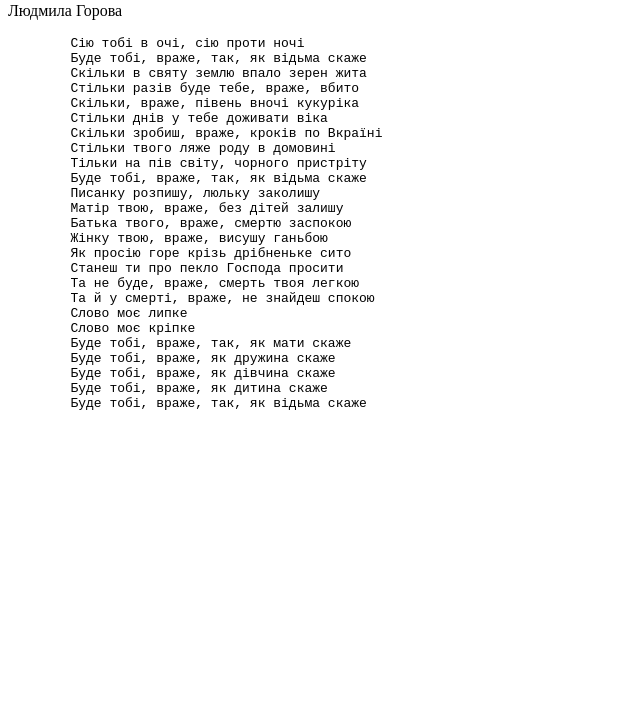
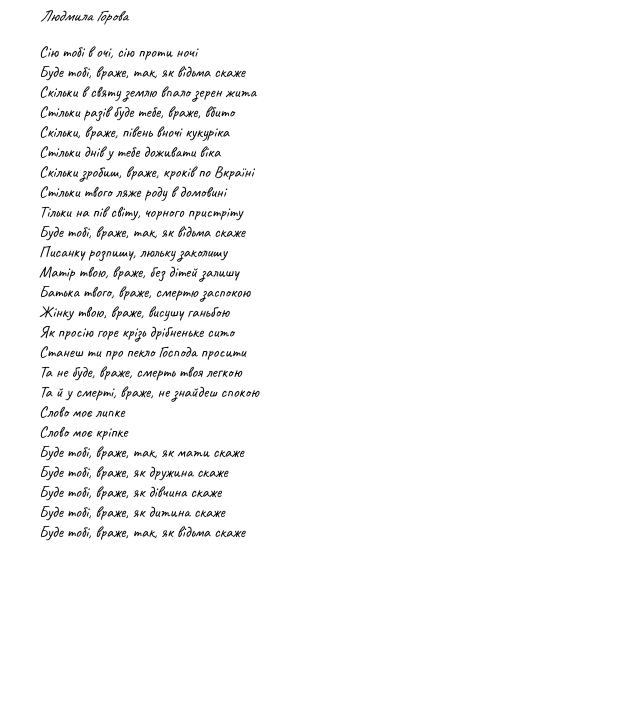
Before and after one commit to OksanaKorotich/learning-git-2-, a plain HTML site: page index.html in a window 1280 px wide. Shown: the part 78-800 px from the top of the page, without its empty margins (0-640 px from the left). Drawn offline with Linux system fonts and the light colour scheme.

Commit message:
Add html, style for body

```diff
--- a/index.html
+++ b/index.html
@@ -5,11 +5,16 @@
     <meta http-equiv="X-UA-Compatible" content="IE=edge">
     <meta name="viewport" content="width=device-width, initial-scale=1.0">
     <title>Document</title>
+    <link rel="stylesheet" href="style.css">
+    <link rel="preconnect" href="https://fonts.googleapis.com">
+    <link rel="preconnect" href="https://fonts.gstatic.com" crossorigin>
+    <link href="https://fonts.googleapis.com/css2?family=Caveat:wght@400;700&display=swap" rel="stylesheet">
 </head>
 <body>
-    <h1>Враже</h1>
-    <p>Людмила Горова</p>
-    <pre>
+    <div>
+        <h1>Враже</h1>
+        <p>Людмила Горова</p>
+        <pre>
         Сію тобі в очі, сію проти ночі
         Буде тобі, враже, так, як відьма скаже
         Скільки в святу землю впало зерен жита
@@ -35,6 +40,6 @@
         Буде тобі, враже, як дівчина скаже
         Буде тобі, враже, як дитина скаже
         Буде тобі, враже, так, як відьма скаже</pre>
-
+    </div>
 </body>
 </html>
--- a/style.css
+++ b/style.css
@@ -0,0 +1,9 @@
+body, pre {
+    font-family: 'Caveat', cursive;
+}
+p {
+    font-style: italic;
+}
+h1, p {
+    margin-left: 32px;
+}
```
